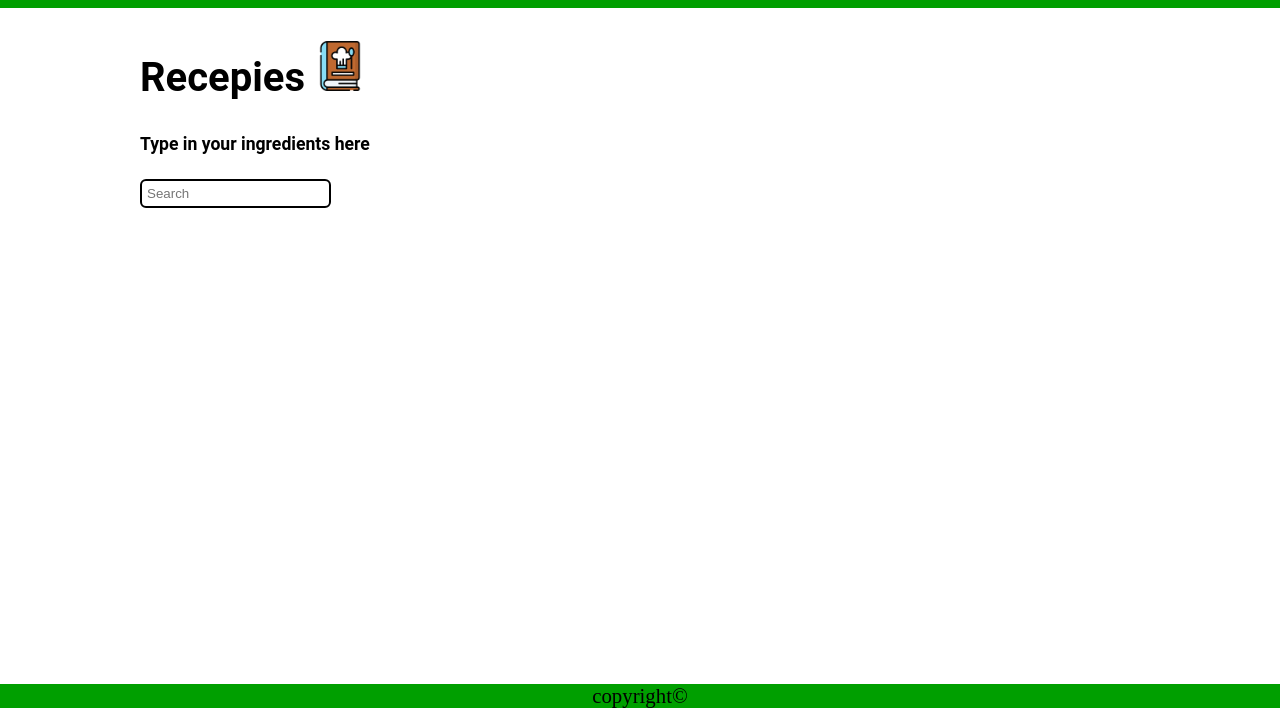
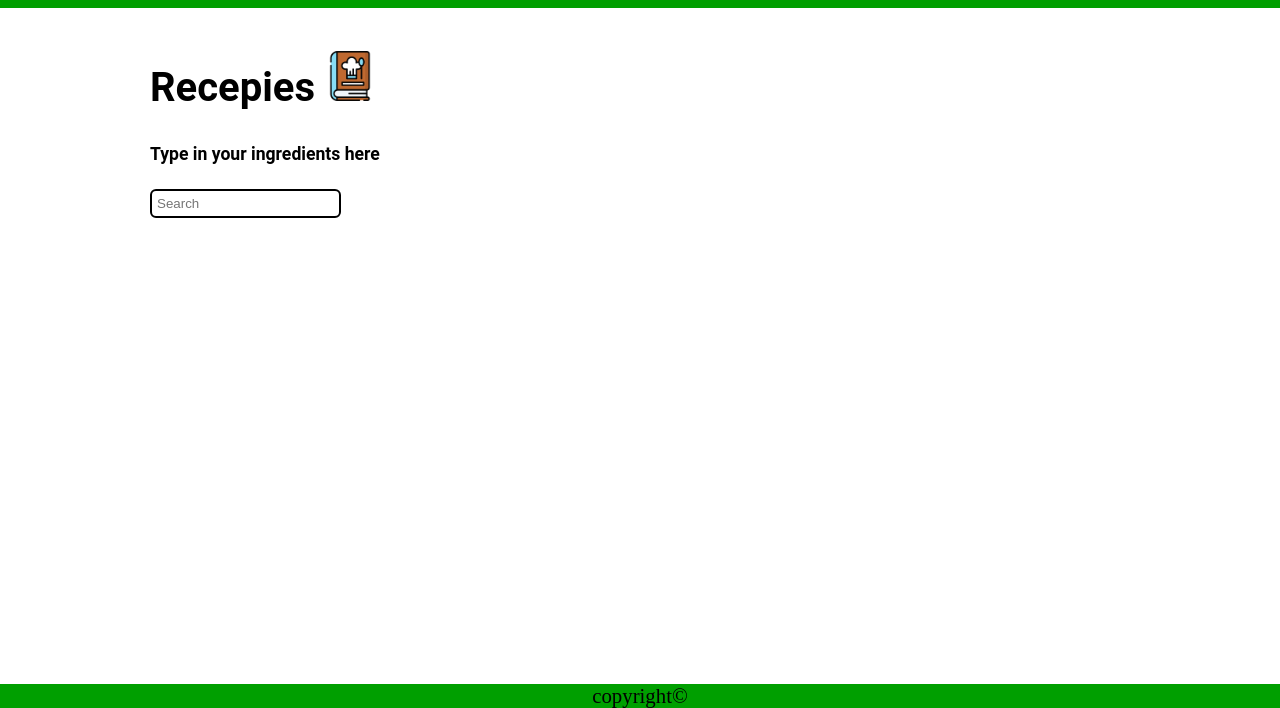
Before and after one commit to AdrianEd50/project-exam-1-resit, a plain HTML site: page recepies.html in a window 1280 px wide. Shown: the part 92-800 px from the top of the page. Drawn offline with Linux system fonts and the light colour scheme; no server answers.

Commit message:
finished

```diff
--- a/css/style.css
+++ b/css/style.css
@@ -188,6 +188,11 @@ nav a:hover {
     width: 50px;
 }
 
+.recepies {
+    padding: 10px;
+    text-align: center;
+}
+
 .recepies h1 {
     font-size: 2.5em;
     font-family: "roboto";
@@ -294,6 +299,11 @@ textarea {
 .cta-home {
     position: absolute;
     top: 80px; left: 140px;
+}
+
+.recepies {
+    padding: 10px;
+    text-align: left;
 }
 
 }
--- a/js/constants/api.js
+++ /dev/null
@@ -1 +0,0 @@
-//export const baseUrl = "http://localhost:1337/";
--- a/js/products.js
+++ b/js/products.js
@@ -35,11 +35,7 @@ fetch(
       });
     }
 
-    //renderRecepies();
-
     search.onkeyup = function () {
-      //console.log(event);
-
       const searchValue = event.target.value.trim().toLowerCase();
       const filterRecepies = recepiesToRender.filter(function (recepie) {
         if (recepie.name.toLowerCase().includes(searchValue)) {
@@ -50,7 +46,6 @@ fetch(
       console.log(filterRecepies);
 
       recepiesToRender = filterRecepies;
-      //recepiesToRender();
 
       renderRecepies();
     };
--- a/recepies.html
+++ b/recepies.html
@@ -38,8 +38,7 @@
                 <h2>Type in your ingredients here</h2>
                 <input class="search" placeholder="Search" />
                 <div id="products-conteiner">
-                    <div id="name"></div>
-                    <div id="img"></div>
+
                 </div>
             </div>
         </section>
```
Also changed, not shown: js/ui/findRecepie.js (+0 -19 lines).
